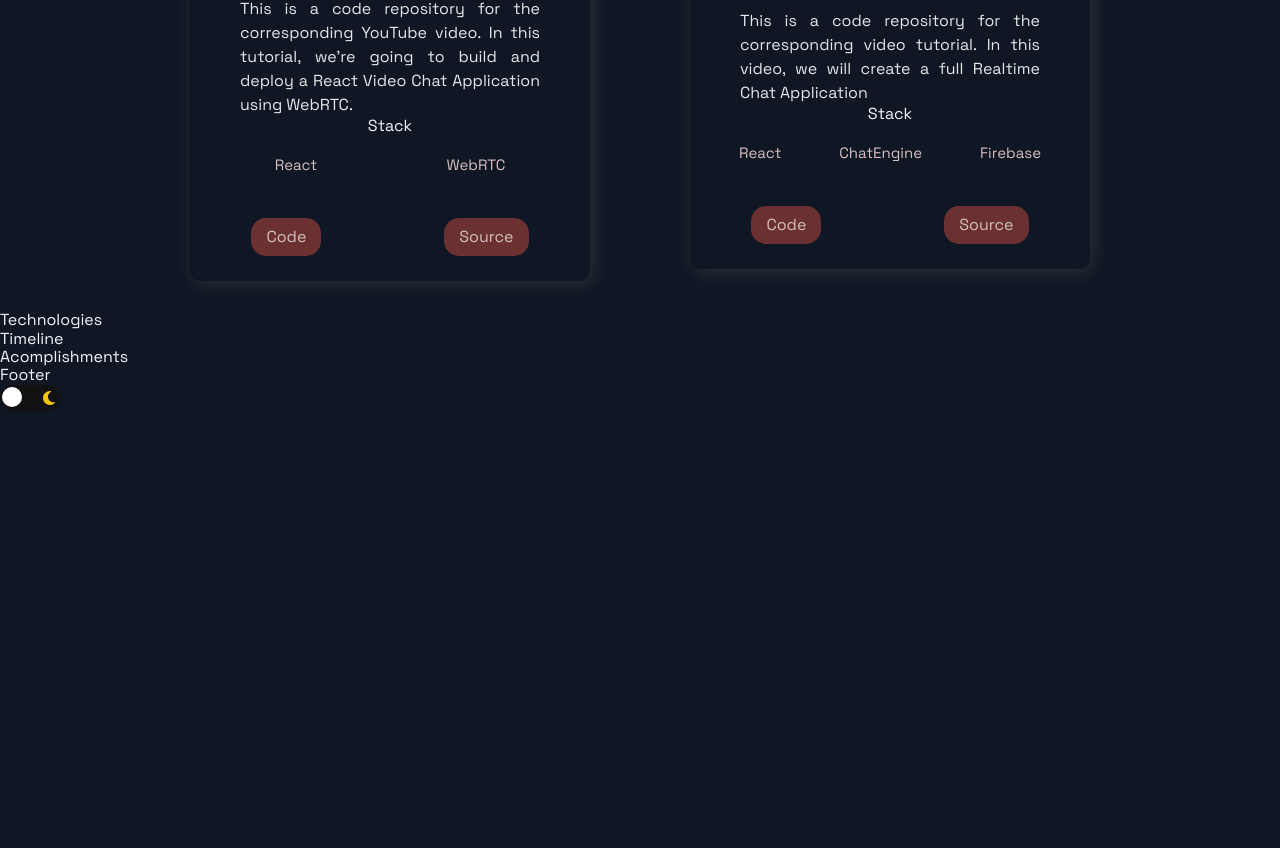
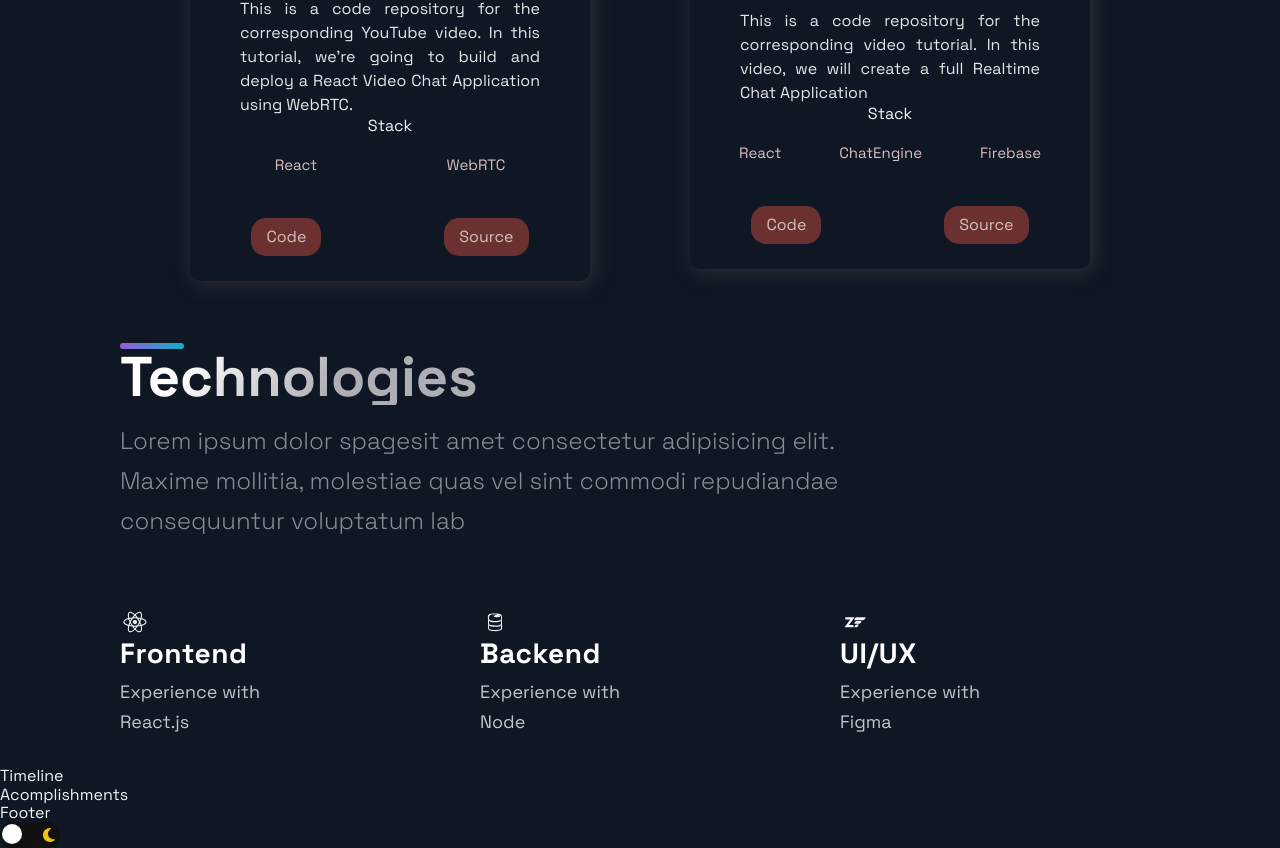
Before and after one commit to aiman2022skipq/personal_portfolio_website, a Next.js app: page / in a window 1280 px wide. Shown: the part 1931-2779 px from the top of the page. Before the commit the page ends 2342 px from the top, so only its background shows below. Built offline with nearby package versions, Linux system fonts and the light colour scheme.

Commit message:
Complete Technologies Section

```diff
--- a/src/components/Technologies/Technologies.js
+++ b/src/components/Technologies/Technologies.js
@@ -1,12 +1,66 @@
-import React from 'react';
-import { DiFirebase, DiReact, DiZend } from 'react-icons/di';
-import { Section, SectionDivider, SectionText, SectionTitle } from '../../styles/GlobalComponents';
-import { List, ListContainer, ListItem, ListParagraph, ListTitle } from './TechnologiesStyles';
+import React from "react";
+import { DiFirebase, DiReact, DiZend } from "react-icons/di";
+import {
+  Section,
+  SectionDivider,
+  SectionText,
+  SectionTitle,
+} from "../../styles/GlobalComponents";
+import {
+  List,
+  ListContainer,
+  ListItem,
+  ListParagraph,
+  ListTitle,
+} from "./TechnologiesStyles";
 
-const Technologies = () =>  (
-  <div>
-    Technologies
-  </div>
+const Technologies = () => (
+  <Section id="tech">
+
+    <SectionDivider />
+    <SectionTitle>Technologies</SectionTitle>
+    <SectionText>
+      Lorem ipsum dolor spagesit amet consectetur adipisicing elit. Maxime
+      mollitia, molestiae quas vel sint commodi repudiandae consequuntur
+      voluptatum lab
+    </SectionText>
+
+    <List>
+      <ListItem>
+        <DiReact size="3rem"/>
+        <ListContainer>
+          <ListTitle>Frontend</ListTitle>
+          <ListParagraph>
+            Experience with <br />
+            React.js
+          </ListParagraph>
+        </ListContainer>
+      </ListItem>
+
+      <ListItem>
+        <DiFirebase size="3rem"/>
+        <ListContainer>
+          <ListTitle>Backend</ListTitle>
+          <ListParagraph>
+            Experience with <br />
+            Node
+          </ListParagraph>
+        </ListContainer>
+      </ListItem>
+
+      <ListItem>
+        <DiZend size="3rem"/>
+        <ListContainer>
+          <ListTitle>UI/UX</ListTitle>
+          <ListParagraph>
+            Experience with <br />
+            Figma
+          </ListParagraph>
+        </ListContainer>
+      </ListItem>
+    </List>
+
+  </Section>
 );
 
 export default Technologies;
```
